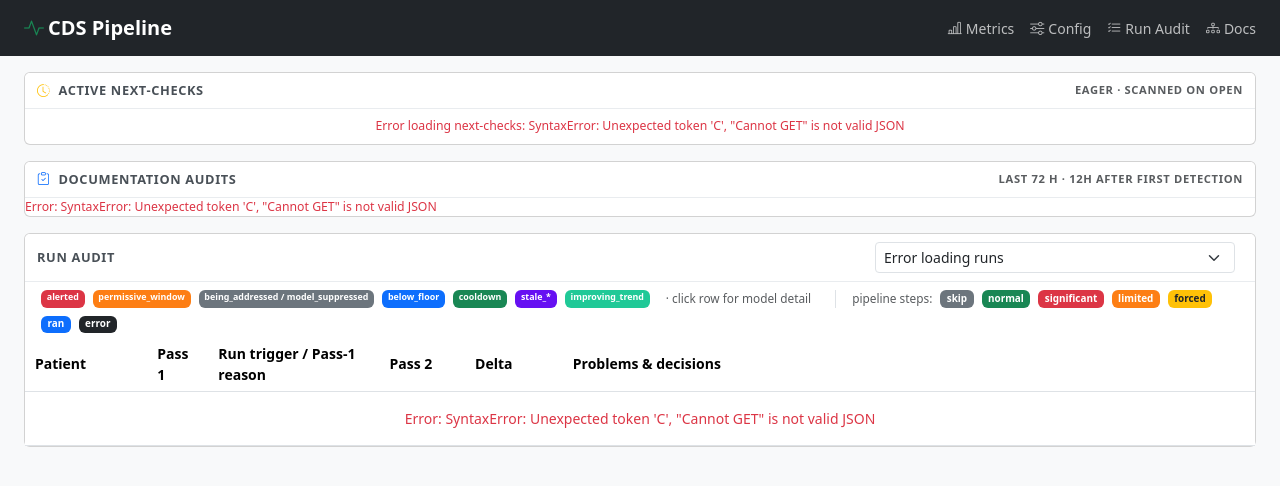
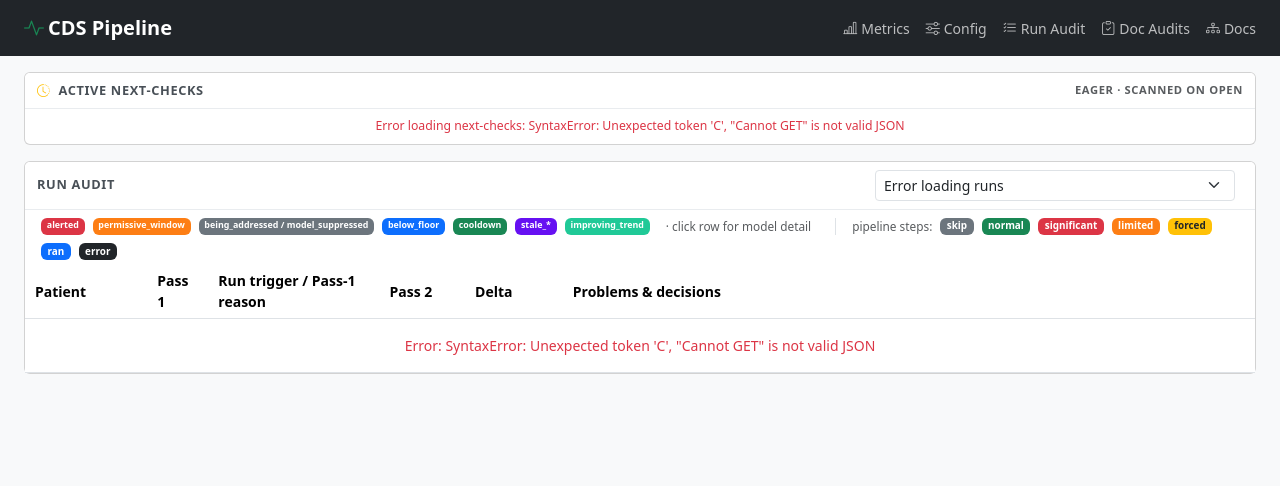
Before and after one commit to drdileepunni/llm_wiki, a Flask app: template dashboard/templates/audit.html in a window 1280 px wide. Shown: the top 486 px of the page. Run offline with Flask 3, Linux system fonts and the light colour scheme; the template is opened without the code that fills it, so the values that code supplies are empty.

Commit message:
Next check adjustment

```diff
--- a/dashboard/audit.py
+++ b/dashboard/audit.py
@@ -63,7 +63,8 @@ def get_active_next_checks() -> list[dict]:
       - due_after IS NOT NULL   — only open windows (NULL = resolved/closed)
       - run_started_at > NOW() - 36h — patients must have run recently (discharge safety net)
 
-    Returns a list sorted by due_after ascending.
+    Returns a list sorted by CPMRN, encounter, then due_after ascending — so a
+    patient's multiple active next-checks render as adjacent rows.
     """
     try:
         store = _get_bq_store()
@@ -85,7 +86,7 @@ def get_active_next_checks() -> list[dict]:
         FROM latest
         WHERE rn = 1
           AND due_after IS NOT NULL
-        ORDER BY due_after ASC
+        ORDER BY CPMRN ASC, encounter ASC, due_after ASC
         """
         rows = store._query(sql)
 
--- a/dashboard/server.py
+++ b/dashboard/server.py
@@ -53,6 +53,10 @@ def create_app() -> Flask:
     @app.route("/audit")
     def audit_page():
         return render_template("audit.html")
+
+    @app.route("/doc-audits")
+    def doc_audits_page():
+        return render_template("doc_audits.html")
 
     # ── helpers ───────────────────────────────────────────────────────────────
 
--- a/dashboard/static/app.js
+++ b/dashboard/static/app.js
@@ -1035,12 +1035,13 @@ document.addEventListener('DOMContentLoaded', () => {
   if (window.PAGE === 'config')    loadConfig();
   if (window.PAGE === 'docs')      loadDocsList();
   if (window.PAGE === 'audit')     loadAuditPage();
+  if (window.PAGE === 'doc-audits') loadDocAudits();
 });
 
 // ── AUDIT PAGE ────────────────────────────────────────────────────────────────
 
 async function loadAuditPage() {
-  await Promise.all([loadAuditNextChecks(), loadAuditRuns(), loadDocAudits()]);
+  await Promise.all([loadAuditNextChecks(), loadAuditRuns()]);
 }
 
 async function loadDocAudits() {
@@ -1113,10 +1114,11 @@ async function loadAuditNextChecks() {
     const rows = items.map((i, idx) => {
       const due = new Date(i.due_after);
       const diffMs = due - now;
-      const diffMin = Math.round(diffMs / 60000);
+      const diffMin = Math.round(Math.abs(diffMs) / 60000);
+      const fmtDuration = m => m >= 60 ? `${(m/60).toFixed(1)}h` : `${m}m`;
       const dueLabel = i.overdue
-        ? `<span class="text-danger fw-semibold">${fmtDue(due)} (${Math.abs(diffMin)}m ago)</span>`
-        : `<span class="text-warning">${fmtDue(due)} (in ${diffMin}m)</span>`;
+        ? `<span class="text-danger fw-semibold">${fmtDue(due)} (${fmtDuration(diffMin)} ago)</span>`
+        : `<span class="text-warning">${fmtDue(due)} (in ${fmtDuration(diffMin)})</span>`;
 
       const statusBadge = i.overdue
         ? '<span class="badge bg-danger" style="font-size:0.7rem">overdue</span>'
@@ -1129,7 +1131,8 @@ async function loadAuditNextChecks() {
         : '';
       const detailId  = `nc-detail-${idx}`;
 
-      return `<tr style="font-size:0.82rem; cursor:pointer" onclick="toggleNcDetail('${detailId}','${escHtml(i.CPMRN)}',${i.encounter},'${escHtml(i.problem_name)}')">
+      const activeKey = i.key || i.type || '';
+      return `<tr style="font-size:0.82rem; cursor:pointer" onclick="toggleNcDetail('${detailId}','${escHtml(i.CPMRN)}',${i.encounter},'${escHtml(i.problem_name)}','${escHtml(activeKey)}')">
         <td class="ps-3">${escHtml(i.CPMRN)}</td>
         <td><div>${problem}</div>${reasoning}</td>
         <td>${watching}</td>
@@ -1164,7 +1167,7 @@ function fmtDue(date) {
   return date.toLocaleTimeString('en-IN', {timeZone: 'Asia/Kolkata', hour: '2-digit', minute: '2-digit'});
 }
 
-async function toggleNcDetail(detailId, cpmrn, encounter, problemName) {
+async function toggleNcDetail(detailId, cpmrn, encounter, problemName, activeKey) {
   const row = document.getElementById(detailId);
   if (!row) return;
   const cell = row.querySelector('td');
@@ -1179,22 +1182,53 @@ async function toggleNcDetail(detailId, cpmrn, encounter, problemName) {
     const d = await apiFetch(`/api/audit/patient/${encodeURIComponent(cpmrn)}/${encounter}`);
     const patProbs = d.patient_problems || [];
     const prob = patProbs.find(p => p.problem_name === problemName);
-    cell.innerHTML = buildNcProblemHistory(prob, problemName);
+    cell._prob = prob;
+    cell._problemName = problemName;
+    cell._activeKey = activeKey;
+    cell.innerHTML = buildNcProblemHistory(prob, problemName, activeKey, false, detailId);
     cell._loaded = true;
   } catch (e) {
     cell.innerHTML = `<div class="p-3 text-danger small">Error loading history: ${escHtml(String(e))}</div>`;
   }
 }
 
-function buildNcProblemHistory(prob, problemName) {
+function toggleNcFullHistory(detailId, showFull) {
+  const row = document.getElementById(detailId);
+  const cell = row && row.querySelector('td');
+  if (!cell || !cell._loaded) return;
+  cell.innerHTML = buildNcProblemHistory(cell._prob, cell._problemName, cell._activeKey, showFull, detailId);
+}
+
+// An "episode" is the run of most-recent assessments that share the currently
+// active next_check target — walking backward, it ends the moment an older
+// assessment was watching a *different* non-null key (a distinct prior concern).
+function _episodeCutoffIndex(assessments, activeKey) {
+  if (!activeKey) return assessments.length;
+  for (let idx = 0; idx < assessments.length; idx++) {
+    const nc = assessments[idx].next_check;
+    const key = nc ? (nc.key || nc.type || '') : '';
+    if (key && key !== activeKey) return idx;
+  }
+  return assessments.length;
+}
+
+function buildNcProblemHistory(prob, problemName, activeKey, showFull, detailId) {
   if (!prob) return `<div class="p-3 text-muted small">No stored history for "${escHtml(problemName)}".</div>`;
 
-  const assessments = (prob.assessments || []).slice().reverse(); // newest first
-  if (!assessments.length) return '<div class="p-3 text-muted small">No assessment history yet.</div>';
-
-  const firstDetected = prob.first_detected_at
-    ? `<span class="text-muted" style="font-size:0.72rem">First detected: ${escHtml(new Date(prob.first_detected_at).toLocaleString('en-IN', {timeZone:'Asia/Kolkata'}))}</span>`
-    : '';
+  const allAssessments = (prob.assessments || []).slice().reverse(); // newest first
+  if (!allAssessments.length) return '<div class="p-3 text-muted small">No assessment history yet.</div>';
+
+  const cutoff = _episodeCutoffIndex(allAssessments, activeKey);
+  const hiddenCount = allAssessments.length - cutoff;
+  const assessments = showFull ? allAssessments : allAssessments.slice(0, cutoff);
+
+  const isScoped = !showFull && hiddenCount > 0;
+  const episodeStartAt = isScoped && assessments.length ? assessments[assessments.length - 1].assessed_at : null;
+  const firstDetected = isScoped && episodeStartAt
+    ? `<span class="text-muted" style="font-size:0.72rem">Episode started: ${escHtml(new Date(episodeStartAt).toLocaleString('en-IN', {timeZone:'Asia/Kolkata'}))}</span>`
+    : prob.first_detected_at
+      ? `<span class="text-muted" style="font-size:0.72rem">First detected: ${escHtml(new Date(prob.first_detected_at).toLocaleString('en-IN', {timeZone:'Asia/Kolkata'}))}</span>`
+      : '';
 
   const rows = assessments.map(a => {
     const ts = a.assessed_at
@@ -1231,10 +1265,22 @@ function buildNcProblemHistory(prob, problemName) {
     </tr>`;
   }).join('');
 
+  const scopeLabel = (!showFull && activeKey)
+    ? `<span class="text-muted" style="font-size:0.72rem">— current episode (watching ${escHtml(activeKey)})</span>`
+    : (showFull ? '<span class="text-muted" style="font-size:0.72rem">— full history</span>' : '');
+
+  const toggleLink = hiddenCount > 0
+    ? (showFull
+        ? `<a href="#" class="ms-auto" style="font-size:0.72rem" onclick="event.preventDefault(); toggleNcFullHistory('${detailId}', false)">Show current episode only</a>`
+        : `<a href="#" class="ms-auto" style="font-size:0.72rem" onclick="event.preventDefault(); toggleNcFullHistory('${detailId}', true)">Show full history (${hiddenCount} earlier assessment${hiddenCount === 1 ? '' : 's'} from a different watch target)</a>`)
+    : '';
+
   return `<div style="padding:10px 14px">
     <div class="d-flex align-items-baseline gap-3 mb-2">
       <span class="fw-semibold" style="font-size:0.82rem">${escHtml(problemName)} — history</span>
+      ${scopeLabel}
       ${firstDetected}
+      ${toggleLink}
     </div>
     <div class="table-responsive">
       <table class="table table-sm mb-0" style="border:1px solid #dee2e6">
@@ -1376,7 +1422,7 @@ function auditPatientRow(r) {
         const label = gateNames[decisiveSkip.gate] || decisiveSkip.gate;
         badge = `<span class="badge bg-secondary bg-opacity-20 text-secondary" style="font-size:0.7rem">skip: ${escHtml(label)}</span>`;
         if (decisiveSkip.detail) {
-          badge += `<div class="text-muted mt-1" style="font-size:0.68rem;line-height:1.3">${escHtml(decisiveSkip.detail)}</div>`;
+          badge += `<div class="text-muted mt-1" style="font-size:0.68rem;line-height:1.3">${escHtml(fmtGateDetail(decisiveSkip.detail))}</div>`;
         }
         // Skip gate: show which categories were evaluated
         if (skipGateSteps.length) {
@@ -1504,6 +1550,18 @@ function auditPatientRow(r) {
   </tr>`;
 }
 
+// Convert "not due until HH:MM UTC" → "not due until HH:MM IST" in gate detail strings.
+// Handles both stored-UTC strings (old runs) and already-converted IST strings (new runs).
+function fmtGateDetail(detail) {
+  if (!detail) return detail;
+  return detail.replace(/not due until (\d{2}):(\d{2}) UTC/g, (_, hh, mm) => {
+    const d = new Date();
+    d.setUTCHours(parseInt(hh, 10), parseInt(mm, 10), 0, 0);
+    const ist = d.toLocaleTimeString('en-IN', {timeZone: 'Asia/Kolkata', hour: '2-digit', minute: '2-digit', hour12: false});
+    return `not due until ${ist} IST`;
+  });
+}
+
 function buildGateTraceStrip(trace) {
   if (!trace || !trace.length) return '';
   const phaseLabels = {entry: 'Entry', skip_gate: 'Skip gate', triage: 'Triage', analysis: 'Analysis'};
@@ -1517,7 +1575,7 @@ function buildGateTraceStrip(trace) {
     .filter(p => byPhase[p])
     .map(p => {
       const badges = byPhase[p].map(s =>
-        `<span class="badge gt-${escHtml(s.verdict)}" title="${escHtml(s.gate + (s.detail ? ': ' + s.detail : ''))}">${escHtml(s.gate)}</span>`
+        `<span class="badge gt-${escHtml(s.verdict)}" title="${escHtml(s.gate + (s.detail ? ': ' + fmtGateDetail(s.detail) : ''))}">${escHtml(s.gate)}</span>`
       ).join(' ');
       return `<span class="gt-phase-label">${escHtml(phaseLabels[p] || p)}</span>${badges}`;
     })
@@ -1709,8 +1767,9 @@ function buildProblemsTab(d) {
       const now = new Date();
       const overdue = due && now > due;
       const fmtTime = d => d.toLocaleTimeString('en-IN', {timeZone:'Asia/Kolkata', hour:'2-digit', minute:'2-digit'});
+      const fmtAge = ms => { const m = Math.round(ms/60000); return m >= 60 ? `${(m/60).toFixed(1)}h` : `${m}m`; };
       const dueHtml = due
-        ? `<span class="${overdue ? 'text-danger fw-semibold' : 'text-warning'}" style="font-size:0.75rem"> · recheck ${overdue ? 'overdue since' : 'due'} ${fmtTime(due)}${overdue ? ` (${Math.round((now-due)/60000)}m ago)` : ''}</span>`
+        ? `<span class="${overdue ? 'text-danger fw-semibold' : 'text-warning'}" style="font-size:0.75rem"> · recheck ${overdue ? 'overdue since' : 'due'} ${fmtTime(due)}${overdue ? ` (${fmtAge(now-due)} ago)` : ''}</span>`
         : '';
       // Show cooldown window: alert can't re-fire until last_alerted_at + current_interval_h
       let cooldownHtml = '';
--- a/dashboard/templates/audit.html
+++ b/dashboard/templates/audit.html
@@ -13,18 +13,6 @@
     <span class="ms-auto text-muted small">eager · scanned on open</span>
   </div>
   <div id="nc-body" class="card-body p-0">
-    <div class="text-muted text-center py-3 small">Loading…</div>
-  </div>
-</div>
-
-<!-- ── Documentation audits panel ────────────────────────────────────────── -->
-<div class="card mb-3" id="doc-audits-card">
-  <div class="card-header card-header-sm d-flex align-items-center gap-2 flex-wrap">
-    <i class="bi bi-clipboard-check text-primary"></i>
-    <span class="fw-semibold">Documentation Audits</span>
-    <span class="text-muted small ms-auto">last 72 h · 12h after first detection</span>
-  </div>
-  <div id="doc-audits-body" class="card-body p-0">
     <div class="text-muted text-center py-3 small">Loading…</div>
   </div>
 </div>
--- a/dashboard/templates/base.html
+++ b/dashboard/templates/base.html
@@ -24,6 +24,9 @@
     <a class="nav-link {% if request.path == '/audit' %}active fw-semibold{% endif %}" href="/audit">
       <i class="bi bi-list-check me-1"></i>Run Audit
     </a>
+    <a class="nav-link {% if request.path == '/doc-audits' %}active fw-semibold{% endif %}" href="/doc-audits">
+      <i class="bi bi-clipboard-check me-1"></i>Doc Audits
+    </a>
     <a class="nav-link {% if request.path == '/docs' %}active fw-semibold{% endif %}" href="/docs">
       <i class="bi bi-diagram-3 me-1"></i>Docs
     </a>
```
Also changed, not shown: app/backend/scheduler.py (+4 -3 lines), dashboard/templates/doc_audits.html (added, +21 -0 lines), tools/radar_sync/problem_tracker.py (+41 -1 lines).
